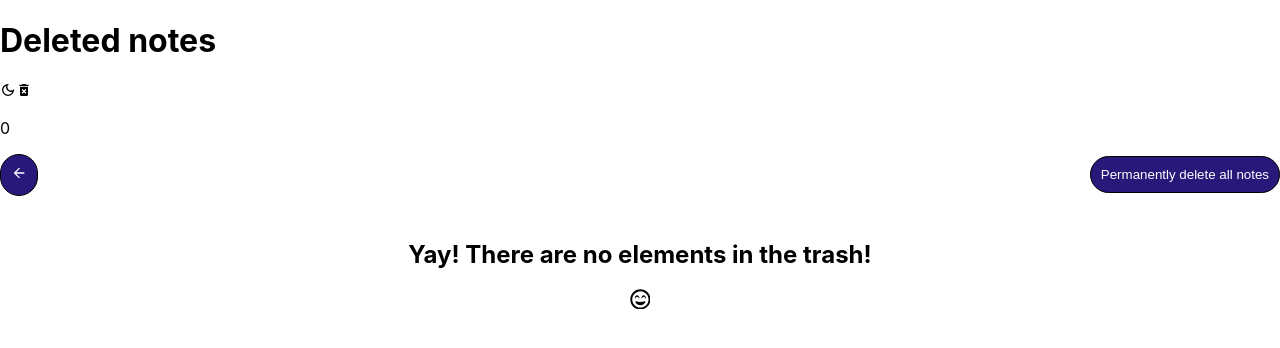
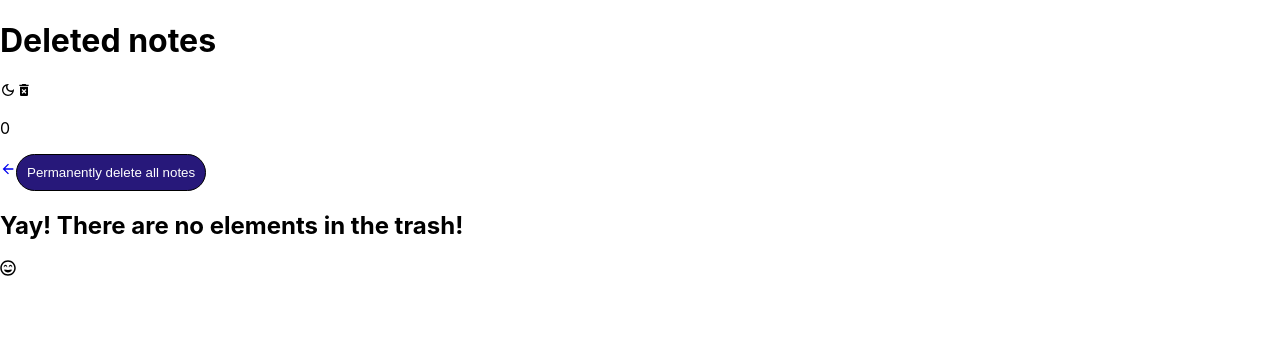
Before and after one commit to micadecolonia/coding-challenge, a React (Create React App) app: page /trash in a window 1280 px wide. Shown: the top 348 px of the page. Built offline with nearby package versions, Linux system fonts and the light colour scheme.

Commit message:
Added Tailwind to Trash

```diff
--- a/src/pages/Trash.js
+++ b/src/pages/Trash.js
@@ -28,11 +28,11 @@ function Trash() {
 
   return (
     <>
-      <div className="control-btns">
-        <Link to="/" className="back-lnk">
+      <div className="flex justify-between items-center mb-6">
+        <Link to="/" className="border border-black relative bg-white hover:bg-gray-400 text-black cursor-pointer rounded-3xl p-2.5">
           <MdOutlineArrowBack title="Go back to dashboard" />
         </Link>
-        <button title="Permanently delete all notes" type="button" id="delete-all-btn" onClick={removeAllT}>
+        <button className="relative bg-white hover:bg-gray-400 border border-black text-black cursor-pointer rounded-3xl p-1.5" title="Permanently delete all notes" type="button" id="delete-all-btn" onClick={removeAllT}>
           Permanently delete all notes
         </button>
       </div>
@@ -52,9 +52,9 @@ function Trash() {
           />
         )
         : (
-          <div className="empty-trash">
-            <h2 id="trash-txt">Yay! There are no elements in the trash!</h2>
-            <FaRegGrinBeam id="happy-icn" title="Happy face" size="1.3em" />
+          <div className="flex flex-col items-center justify-center">
+            <h2 className="text-2xl">Yay! There are no elements in the trash!</h2>
+            <FaRegGrinBeam className="text-xl font-bold mt-1.5" title="Happy face" />
           </div>
         )}
 
```
